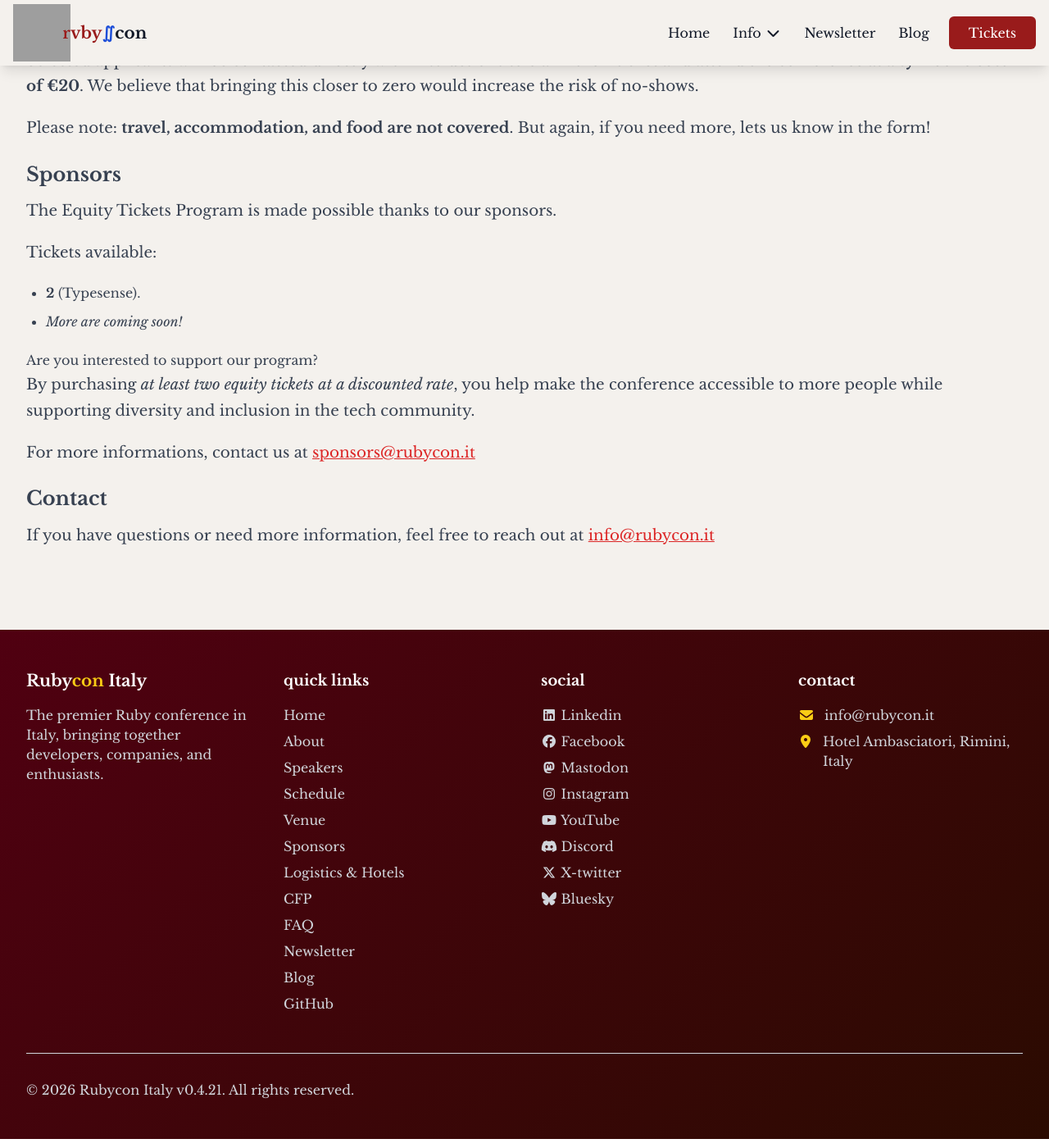
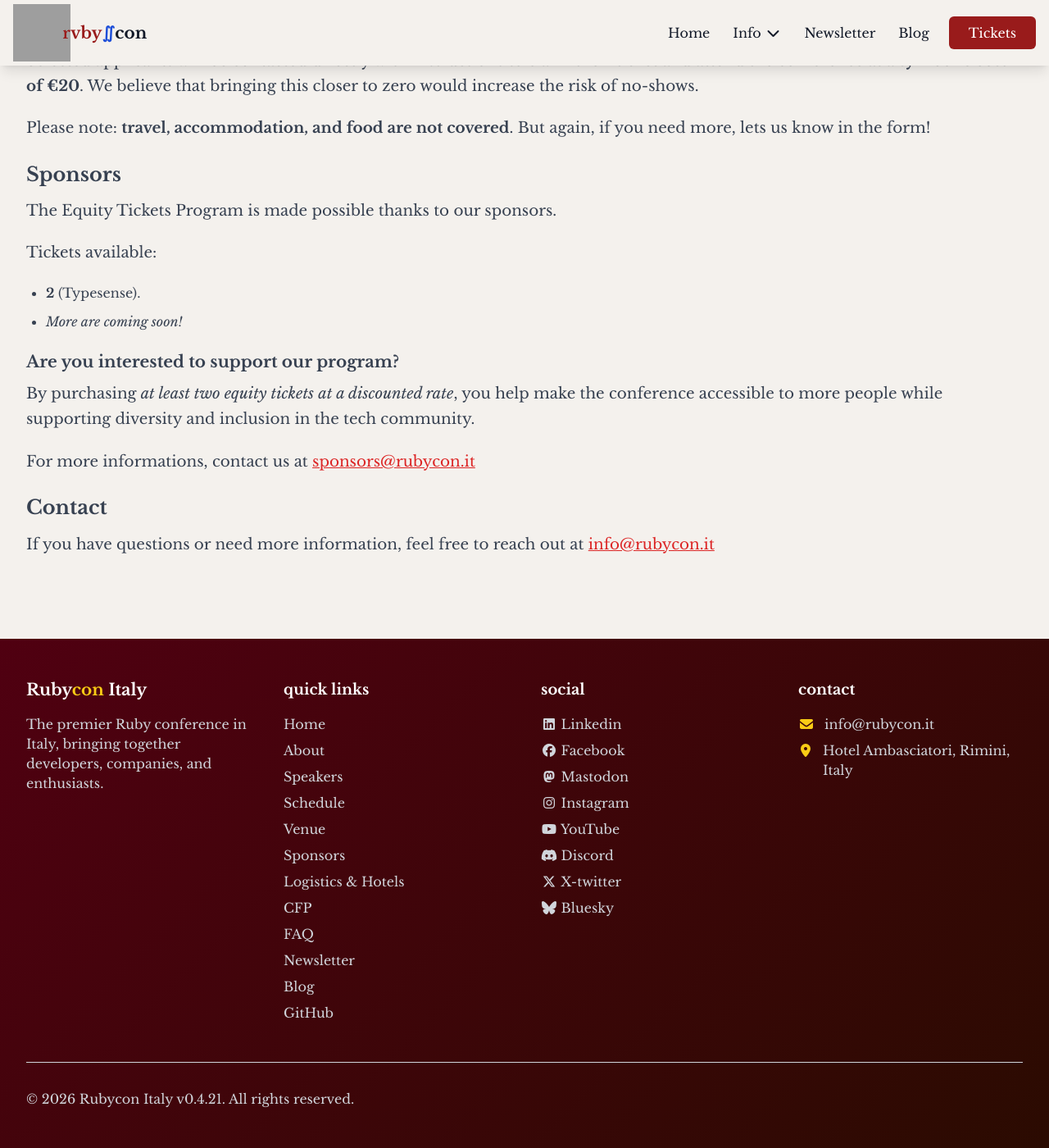
Before and after one commit to palladius/rubycon.it, a Jekyll site: the page built from rubycon.it/equity.html, in a window 1280 px wide and 1400 px high, scrolled down 769 px. Shown: the whole window at 82% size. Built offline with Jekyll 4.4.1, drawn with Linux system fonts in a browser that asks for light colours; nearby versions of some CDN libraries; grey boxes are pictures that could not be loaded.

Commit message:
🎨 style: add H4/H5/H6 styling and 🧪 test: add branding verification test

```diff
--- a/rubycon.it/assets/css/style.scss
+++ b/rubycon.it/assets/css/style.scss
@@ -9,7 +9,8 @@
   box-sizing: border-box;
   scroll-behavior: smooth;
 }
-body{
+
+body {
   font-family: "Libre Baskerville", serif;
   font-weight: 400;
   font-style: normal;
@@ -18,32 +19,47 @@
   line-height: 1.5;
   color: variables.$body-text-color;
 }
-section, #home{
+
+section,
+#home {
   scroll-margin-top: 80px;
 }
-section:nth-of-type(even):not(#newsletter), footer, #home {
+
+section:nth-of-type(even):not(#newsletter),
+footer,
+#home {
   background: variables.$background-primary;
 }
-section:nth-of-type(odd), header, #newsletter, .mobile-menu{
+
+section:nth-of-type(odd),
+header,
+#newsletter,
+.mobile-menu {
   background-color: variables.$background-secondary;
 }
-.bg-secondary{
+
+.bg-secondary {
   background-color: variables.$background-secondary;
 }
-section:nth-of-type(even):not(#newsletter){
+
+section:nth-of-type(even):not(#newsletter) {
   color: white;
 }
-.my-card{
+
+.my-card {
   background-color: variables.$background-secondary;
 }
+
 .my-card:hover {
   transform: translateY(-10px);
   box-shadow: 0 20px 25px -5px rgba(0, 0, 0, 0.1), 0 10px 10px -5px rgba(0, 0, 0, 0.04);
 }
+
 .schedule-item:hover {
   transform: translateY(-10px);
   background-color: rgba(225, 29, 72, 0.05);
 }
+
 .animate-bounce-slow {
   animation: bounce 3s infinite;
 }
@@ -74,13 +90,17 @@
 }
 
 @keyframes bounce {
-    0%, 100% {
+
+  0%,
+  100% {
     transform: translateY(0);
   }
+
   50% {
     transform: translateY(-15px);
   }
 }
+
 .sr-only {
   position: absolute;
   width: 1px;
@@ -99,7 +119,8 @@
 }
 
 .prose h1 {
-  font-size: 2.25rem; /* ~text-3xl */
+  font-size: 2.25rem;
+  /* ~text-3xl */
   line-height: 1.2;
   font-weight: 700;
   margin-top: 2rem;
@@ -107,7 +128,8 @@
 }
 
 .prose h2 {
-  font-size: 1.875rem; /* ~text-2xl */
+  font-size: 1.875rem;
+  /* ~text-2xl */
   line-height: 1.3;
   font-weight: 600;
   margin-top: 1.75rem;
@@ -115,11 +137,38 @@
 }
 
 .prose h3 {
-  font-size: 1.5rem; /* ~text-xl */
+  font-size: 1.5rem;
+  /* ~text-xl */
   line-height: 1.4;
   font-weight: 600;
   margin-top: 1.5rem;
   margin-bottom: 0.75rem;
+}
+
+.prose h4 {
+  font-size: 1.25rem;
+  /* ~text-lg */
+  line-height: 1.5;
+  font-weight: 600;
+  margin-top: 1.25rem;
+  margin-bottom: 0.5rem;
+}
+
+.prose h5 {
+  font-size: 1.125rem;
+  /* ~text-base */
+  line-height: 1.6;
+  font-weight: 600;
+  margin-top: 1rem;
+  margin-bottom: 0.5rem;
+}
+
+.prose h6 {
+  font-size: 1rem;
+  line-height: 1.6;
+  font-weight: 600;
+  margin-top: 1rem;
+  margin-bottom: 0.5rem;
 }
 
 .prose p {
@@ -132,14 +181,16 @@
 }
 
 .prose a {
-  color: #dc2626; /* red-600 */
+  color: #dc2626;
+  /* red-600 */
   font-weight: 500;
   text-decoration: underline;
   transition: color 0.2s;
 }
 
 .prose a:hover {
-  color: #b91c1c; /* red-700 */
+  color: #b91c1c;
+  /* red-700 */
 }
 
 .prose ul {
@@ -159,10 +210,12 @@
 }
 
 .prose blockquote {
-  border-left: 4px solid #e5e7eb; /* gray-200 */
+  border-left: 4px solid #e5e7eb;
+  /* gray-200 */
   padding-left: 1rem;
   font-style: italic;
-  color: #4b5563; /* gray-600 */
+  color: #4b5563;
+  /* gray-600 */
   margin: 1.5rem 0;
 }
 
@@ -173,15 +226,18 @@
 }
 
 .prose code {
-  background-color: #f3f4f6; /* gray-100 */
+  background-color: #f3f4f6;
+  /* gray-100 */
   padding: 0.2rem 0.4rem;
   border-radius: 0.25rem;
   font-size: 0.875rem;
 }
 
 .prose pre {
-  background-color: #1f2937; /* gray-800 */
-  color: #f9fafb; /* gray-50 */
+  background-color: #1f2937;
+  /* gray-800 */
+  color: #f9fafb;
+  /* gray-50 */
   padding: 1rem;
   border-radius: 0.5rem;
   overflow-x: auto;
```
Also changed, not shown: rubycon.it/test/test_branding.rb (added, +30 -0 lines). Lines whose indentation alone changed are shown as unchanged.
